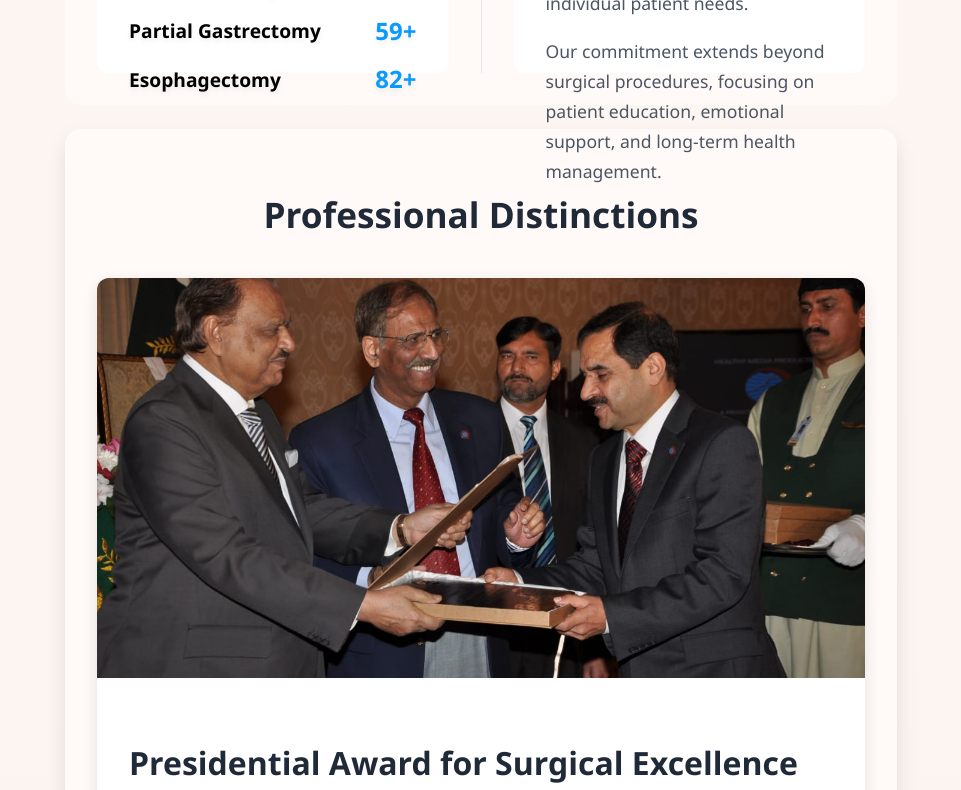
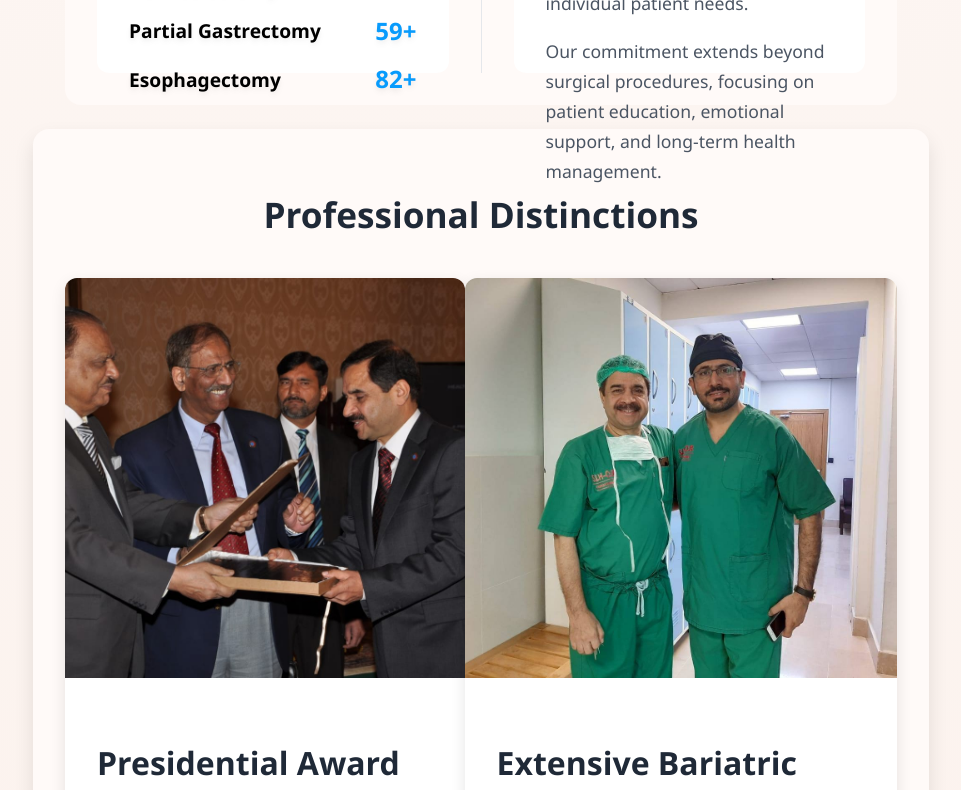
Before and after one commit to emad-siddiq/surgeon_website, a React (Create React App) app in the folder frontend/: page / in a window 1280 px wide. Shown: the part 3740-4530 px from the top of the page, without its empty margins (159-1120 px from the left). Built offline with nearby package versions, Linux system fonts and the light colour scheme; no server answers.

Commit message:
Distinctins changes

```diff
--- a/frontend/src/components/web/07_Distinctions/Distinctions.css
+++ b/frontend/src/components/web/07_Distinctions/Distinctions.css
@@ -1,15 +1,12 @@
 @media (min-width: 800px) {
-.distinctions-background {
-
-}
 
 
 .distinctions-container {
-    max-width: 1200px;
+    max-width: 70vw;
     margin: 0 auto;
     padding: 0 1rem;
     background: rgb(255, 250, 248);
-    max-width: 65vw;
+
     margin: 0 auto;
     margin-top: 3vh;
     padding: 2rem;
@@ -23,7 +20,10 @@
     box-shadow: 0 15px 25px rgba(0, 0, 0, 0.15);
 }
 
-
+.distinctions-cards {
+    display: flex;
+    flex-direction: row;
+}
 .distinctions-header {
     margin-bottom: 2.5rem;
 }
--- a/frontend/src/components/web/07_Distinctions/Distinctions.jsx
+++ b/frontend/src/components/web/07_Distinctions/Distinctions.jsx
@@ -38,7 +38,7 @@ const Distinctions = () => {
         <div className="distinctions-header">
           <h2 className="distinctions-title">Professional Distinctions</h2>
         </div>
-
+      <div className="distinctions-cards">
           <Card
             title="Presidential Award for Surgical Excellence"
             description="Dr. Ghulam Siddiq has been honored with a Presidential Award, recognizing his exceptional skills and significant contributions to medical science. This prestigious acknowledgment reflects his unparalleled expertise, precision, and dedication to advancing surgical techniques in Pakistan."
@@ -51,6 +51,7 @@ const Distinctions = () => {
             image={surgery}
             link="#"
           />
+        </div>
 
       </div>
 
```
